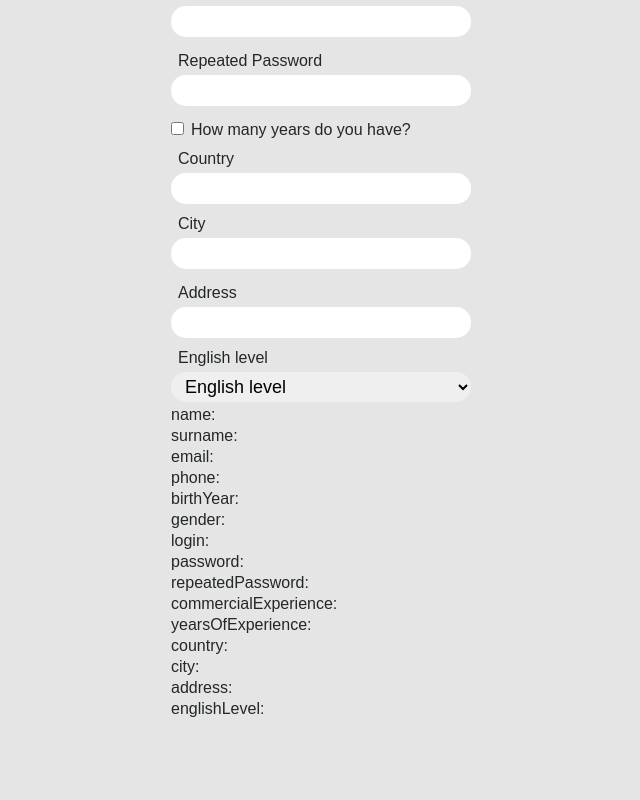
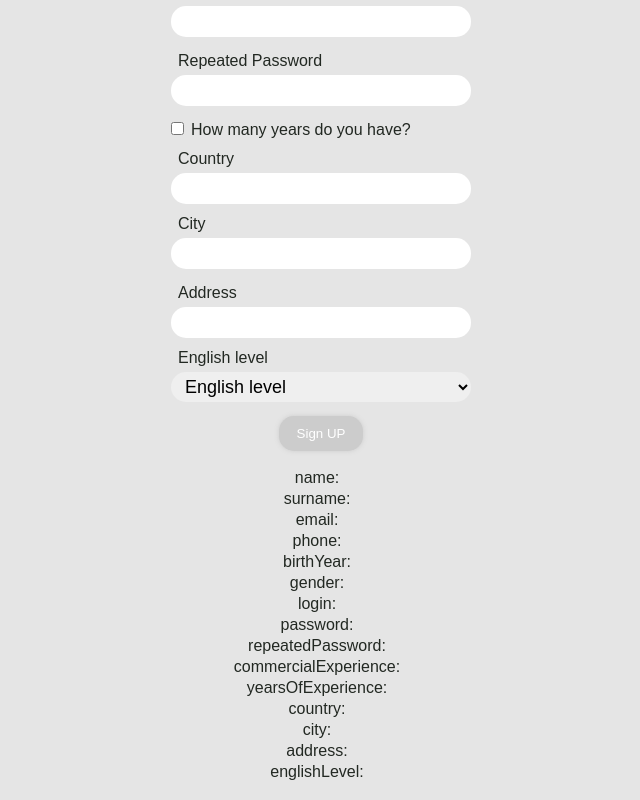
Before and after one commit to Grinch3214/hw-vue, a Vue app: page / in a window 1280 px wide. Shown: the part 543-1343 px from the top of the page, without its empty margins (319-959 px from the left). Before the commit the page ends 1280 px from the top, so only its background shows below. Built offline with nearby package versions, Linux system fonts and the light colour scheme.

Commit message:
fix watcher

```diff
--- a/src/assets/styles/style.scss
+++ b/src/assets/styles/style.scss
@@ -18,3 +18,14 @@ h1 {
 	margin: 0 auto;
 	padding: 0 15px;
 }
+
+button {
+	display: inline-block;
+	padding: 10px 18px;
+	border-radius: 15px;
+	background: #542;
+	color: #fff;
+}
+button:disabled {
+	background: #ccc;
+}
--- a/src/components/SignUp.vue
+++ b/src/components/SignUp.vue
@@ -209,14 +209,22 @@
         </select>
       </div>
 
-      <div
+      <div class="main-btn">
+        <button
+          :disabled="!сanBeRegistered"
+          :class="{'disabled-button': !сanBeRegistered}"
+        >Sign UP</button>
+      </div>
+
+
+    </form>
+
+    <div
         class="result"
         v-for="(item, index) in userInfo"
         :key="index">
           {{ index  }}: <span>{{ item }}</span>
       </div>
-
-    </form>
 
   </div>
 </template>
@@ -226,6 +234,8 @@ export default {
   name: "SignUp",
   data() {
     return {
+      сanBeRegistered: false,
+      cloneUserInfo: {},
       userInfo: {
         name: "",
         surname: "",
@@ -298,6 +308,15 @@ export default {
       isActive: '',
     };
   },
+  watch:{
+    'userInfo':{
+      deep:true,
+      immediate: true,
+      handler(){
+        this.сanBeRegistered = Object.values(this.userInfo).every(o => !!o)
+      }
+    }
+  },
   methods: {
     setActiveItem(activeInput) {
       this.isActive = activeInput;
@@ -364,5 +383,13 @@ export default {
       color: rgb(139, 0, 0);
     }
   }
+  .main-btn {
+    margin: 14px auto;
+    text-align: center;
+  }
+  .disabled-button {
+    box-shadow: 0 0 5px 0 #ccc;
+    cursor: not-allowed;
+  }
 }
 </style>
```
